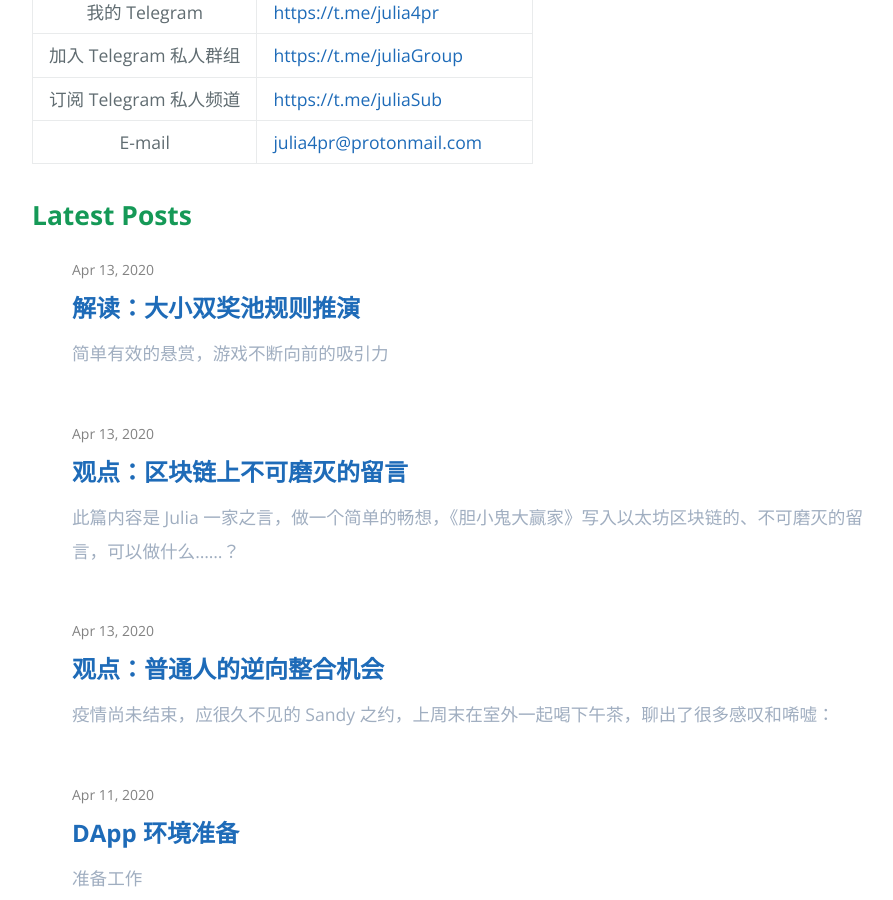
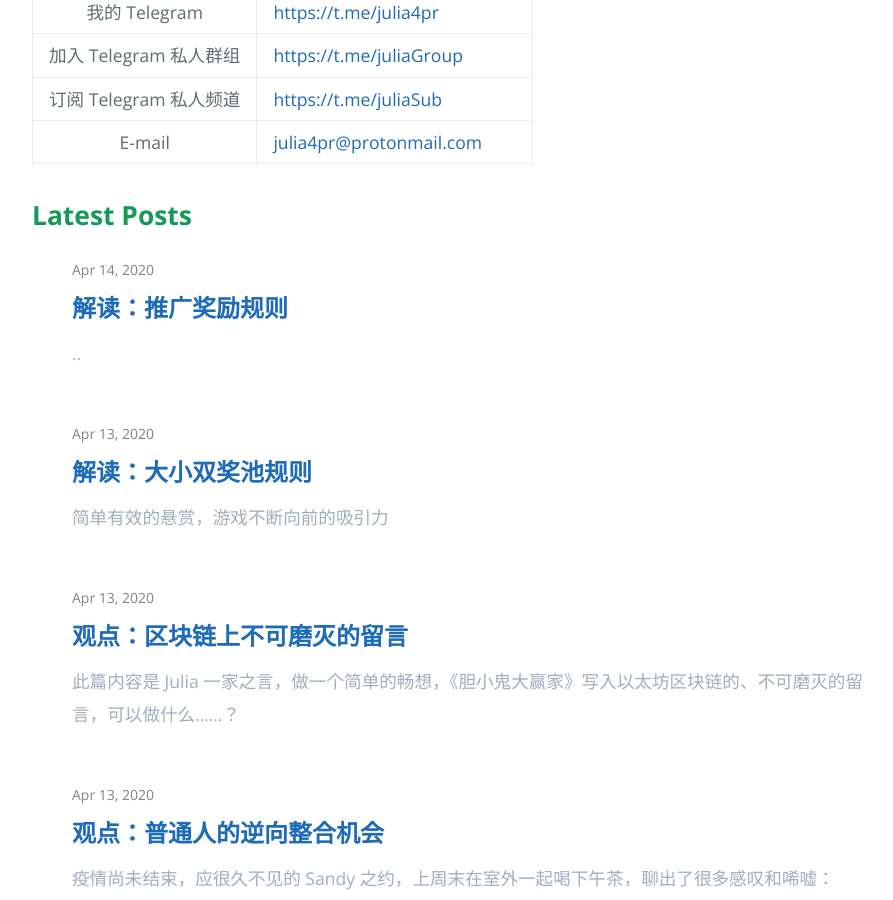
Before and after one commit to julia4pr/julia4pr.github.io, a Jekyll site: the page built from index.md, in a window 1280 px wide and 900 px high, scrolled down 969 px. Shown: the whole window, without its empty margins (192-1085 px from the left). Built offline with Jekyll 4.4.1, drawn with Linux system fonts in a browser that asks for light colours.

Commit message:
updated botton2top prizes, inited bonuses

```diff
--- a/_posts/2020-04-13-prizes.md
+++ b/_posts/2020-04-13-prizes.md
@@ -1,6 +1,6 @@
 ---
 layout: post
-title: "解读：大小双奖池规则推演"
+title: "解读：大小双奖池规则"
 author: Julia
 categories: home
 tags:
--- /dev/null
+++ b/_posts/2020-04-14-bonuses.md
@@ -0,0 +1,10 @@
+---
+layout: post
+title: "解读：推广奖励规则"
+author: Julia
+categories: home
+tags:
+- viewpoint
+---
+
+..
```
Also changed, not shown: _posts/2020-04-13-bottom2top.md (+9 -1 lines).
